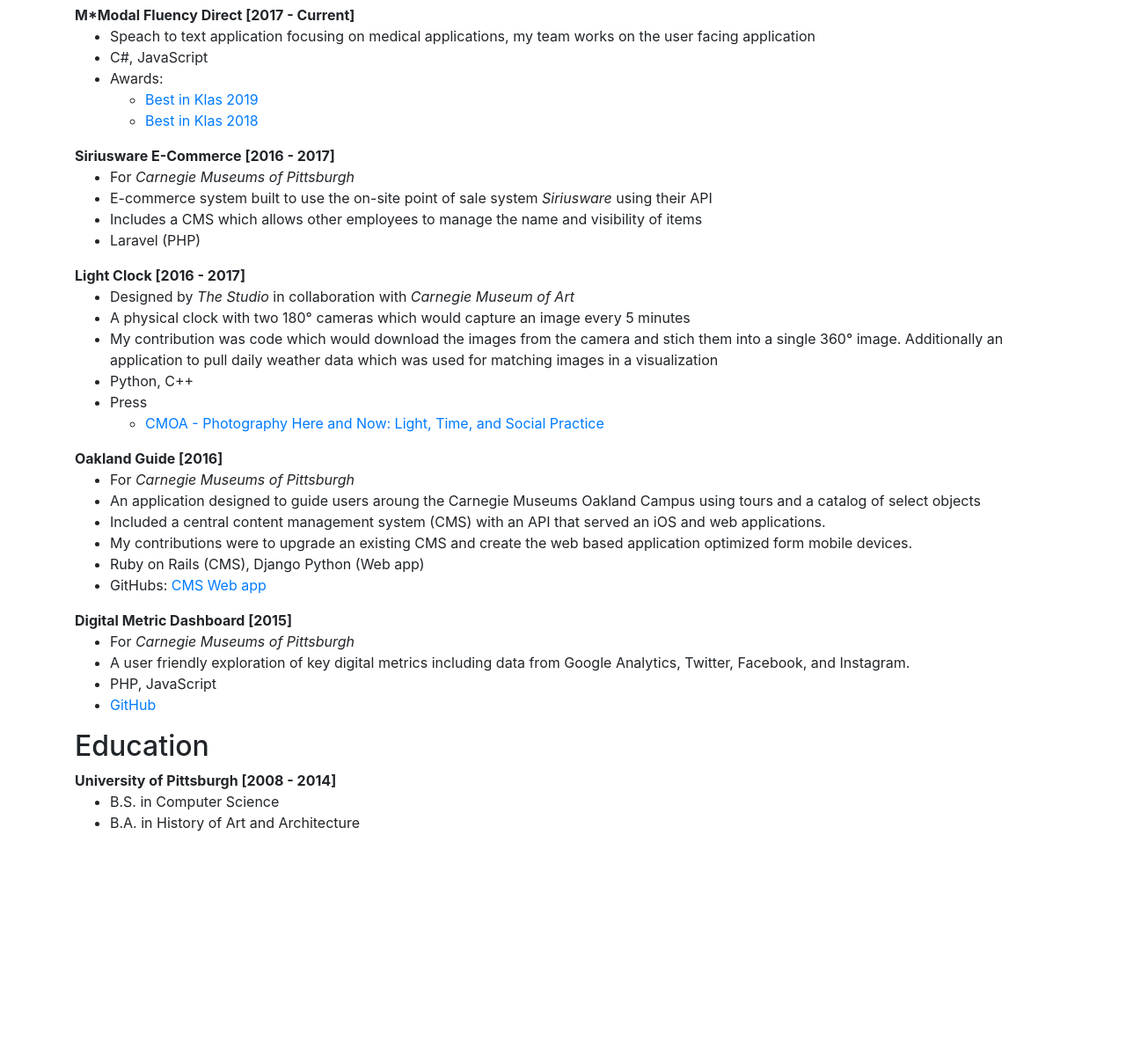
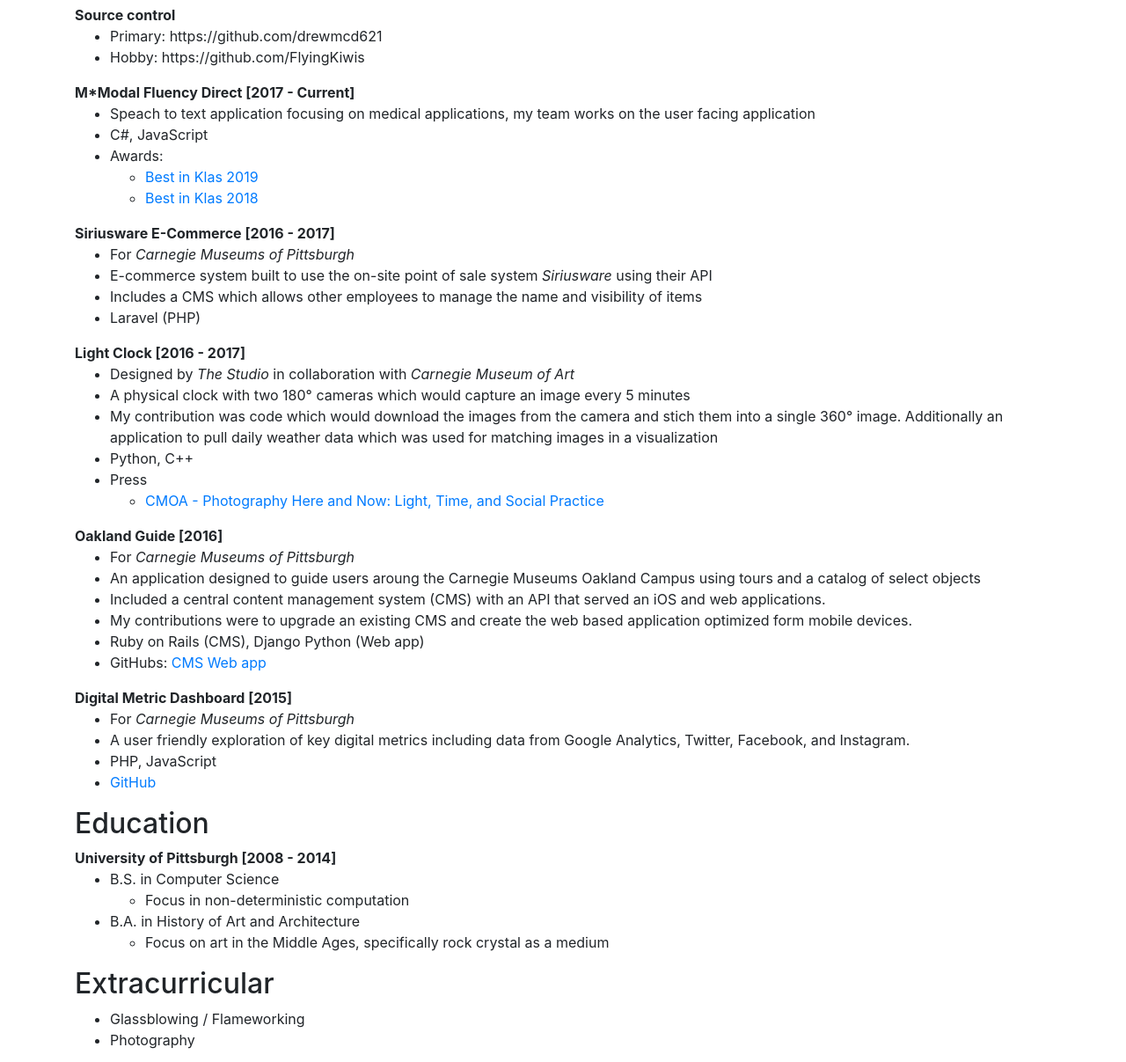
Before and after one commit to drewmcd621/dm.net-static, a plain HTML site: page index.html in a window 1280 px wide. Shown: the part 632-1839 px from the top of the page at 88% size. Before the commit the page ends 1595 px from the top, so only its background shows below. Drawn offline with nearby package versions, Linux system fonts and the light colour scheme.

Commit message:
Added some more info

```diff
--- a/index.html
+++ b/index.html
@@ -56,6 +56,11 @@
         </div>
         <div id="projects" class="projects">
             <h2>Projects</h2>
+            <dt>Source control</dt>
+            <ul>
+                <li>Primary: https://github.com/drewmcd621</li>
+                <li>Hobby: https://github.com/FlyingKiwis</li>
+            </ul>
             <dt>M*Modal Fluency Direct [2017 - Current]</dt>
             <ul>
                 <li>Speach to text application focusing on medical applications, my team works on the user facing application</li>
@@ -106,7 +111,19 @@
         <dt>University of Pittsburgh [2008 - 2014]</dt>
         <ul>
             <li>B.S. in Computer Science</li>
+            <ul>
+                <li>Focus in non-deterministic computation</li>
+            </ul>
             <li>B.A. in History of Art and Architecture</li>
+            <ul>
+                <li>Focus on art in the Middle Ages, specifically rock crystal as a medium</li>
+            </ul>
+        </ul>
+        <h2>Extracurricular</h2>
+        <ul>
+            <li>Glassblowing / Flameworking</li>
+            <li>Photography</li>
+
         </ul>
         </div>
     </div>
```
